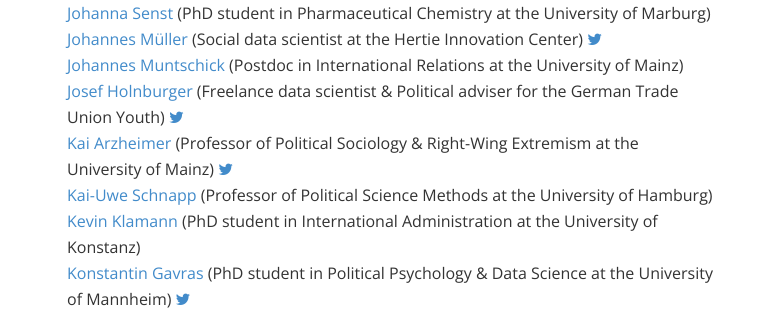
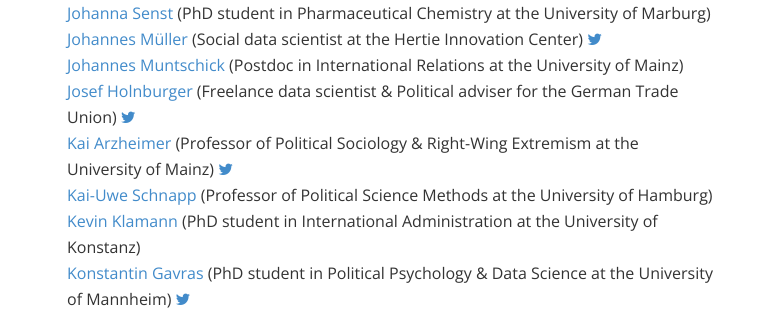
Before and after one commit to lhehnke/lhehnke.github.io, a Jekyll site: the page built from links/index.html, in a window 1280 px wide. Shown: the part 455-764 px from the top of the page, without its empty margins (249-1031 px from the left). Built offline with Jekyll 4.4.1, drawn with Linux system fonts in a browser that asks for light colours; nearby versions of some CDN libraries.

Commit message:
Update index.html

```diff
--- a/links/index.html
+++ b/links/index.html
@@ -26,7 +26,7 @@ contact: passive
                                   <li> <a href="https://www.uni-marburg.de/staff-info?dn=lvh0mj5idw#" target="_blank">Johanna Senst</a> (PhD student in Pharmaceutical Chemistry at the University of Marburg)</li>
                                                                                	 <li> <a href="https://de.linkedin.com/in/johannes-j-m%C3%BCller-757511101" target="_blank">Johannes Müller</a> (Social data scientist at the Hertie Innovation Center) <a href="https://twitter.com/jj_mllr" target="_blank" title="Twitter"> <i class="fa fa-twitter"></i></a></li>
                                           	 <li> <a href="https://international.politics.uni-mainz.de/staff/johannes-muntschick/" target="_blank">Johannes Muntschick</a> (Postdoc in International Relations at the University of Mainz)</li>
-                                    	 <li> <a href="http://blog.holnburger.com/" target="_blank">Josef Holnburger</a> (Freelance data scientist & Political adviser for the German Trade Union Youth) <a href="https://twitter.com/holnburger" target="_blank" title="Twitter"> <i class="fa fa-twitter"></i></a></li>
+                                    	 <li> <a href="http://blog.holnburger.com/" target="_blank">Josef Holnburger</a> (Freelance data scientist & Political adviser for the German Trade Union) <a href="https://twitter.com/holnburger" target="_blank" title="Twitter"> <i class="fa fa-twitter"></i></a></li>
                               	 <li> <a href="http://www.kai-arzheimer.com/" target="_blank">Kai Arzheimer</a> (Professor of Political Sociology & Right-Wing Extremism at the University of Mainz) <a href="https://twitter.com/kai_arzheimer" target="_blank" title="Twitter"> <i class="fa fa-twitter"></i></a></li>
                         	 <li> <a href="https://www.wiso.uni-hamburg.de/fachbereich-sowi/professuren/schnapp/team/schnapp-kai-uwe.html" target="_blank">Kai-Uwe Schnapp</a> (Professor of Political Science Methods at the University of Hamburg)</li>
                   	 <li> <a href="https://www.polver.uni-konstanz.de/en/seibel/professors/adjunct-professors/kevin-klamann/" target="_blank">Kevin Klamann</a> (PhD student in International Administration at the University of Konstanz)</li>
```
